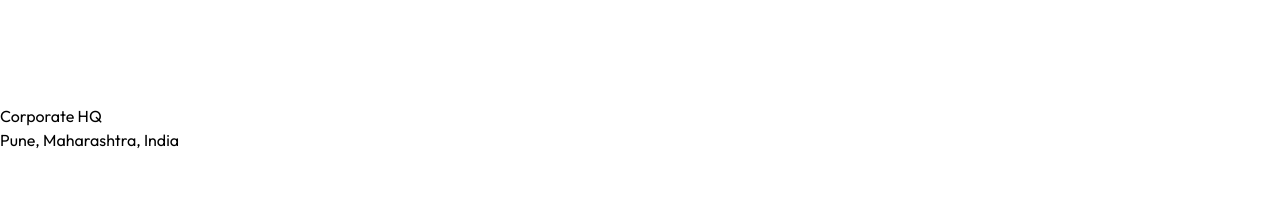
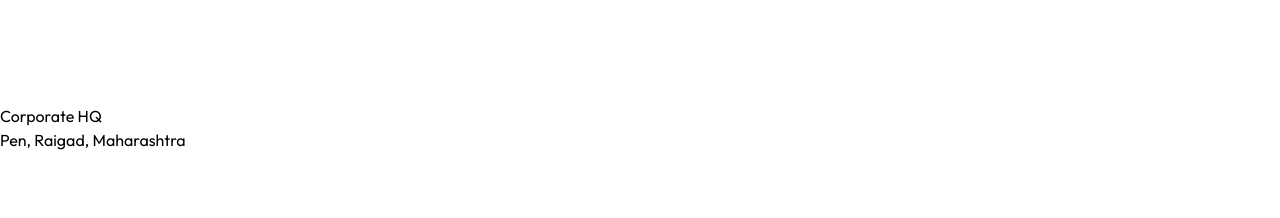
Before and after one commit to Baconboi696/landscape-client, a React (Vite) app in the folder landscape-client/: page /contact in a window 1280 px wide. Shown: the part 4020-4238 px from the top of the page. Built offline with nearby package versions, Linux system fonts and the light colour scheme.

Commit message:
Contact page updates

```diff
--- a/landscape-client/src/components/ContactPage.jsx
+++ b/landscape-client/src/components/ContactPage.jsx
@@ -123,7 +123,7 @@ const ContactPage = () => {
                 <div>
                   <h4 className="text-[10px] font-black uppercase text-white/30 tracking-[0.2em] mb-1">Corporate HQ</h4>
                   <p className="text-sm font-light text-white/80 tracking-wide">
-                    Pune, Maharashtra, India
+                    Pen, Raigad, Maharashtra
                   </p>
                 </div>
               </div>
```
